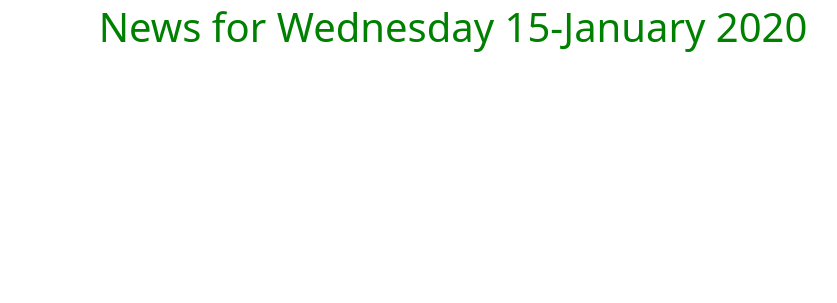
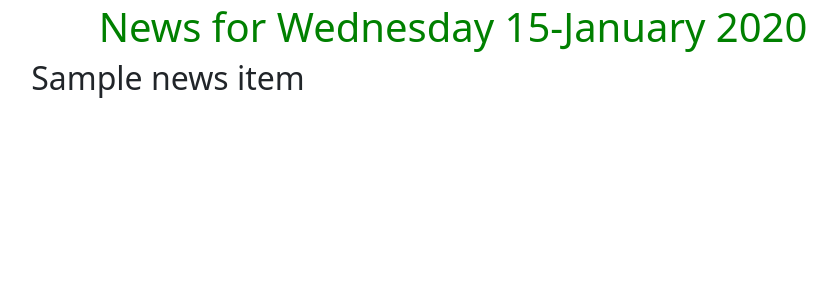
Before and after one commit to Cencious/The-Moringa-tribune, a Django app: template news/templates/all-news/today-news.html in a window 1280 px wide. Shown: the part 43-346 px from the top of the page, without its empty margins (187-1024 px from the left). Run offline with Django 4.2, Linux system fonts and the light colour scheme; the template is opened without the code that fills it: most values are stand-ins (such as "Sample title", 1, 10 or a date in 2020); some libraries are stand-ins or nearby versions.

Commit message:
display todaays news

```diff
--- a/news/templates/all-news/today-news.html
+++ b/news/templates/all-news/today-news.html
@@ -1,4 +1,21 @@
-{% extends 'base.html' %}
-{% block content %}
-{{block.super}}
+{% extends 'base.html' %} {% block content %} {{block.super}}
+
+<div class="container">
+  <!-- Looping through news   -->
+  {% for news_item in news %}
+
+  <div class="row">
+    <!-- displaying News articles -->
+    <div class="col-xs-6 col-sm-6 col-md-6 col-lg-6">
+      <h2 class="text-center">{{ news_item.title }}</h2>
+    </div>
+  </div>
+
+  {% empty %}
+  <div class="row">
+    <h2 class="text-center">There No News Items</h2>
+  </div>
+  {% endfor %}
+</div>
+
 {% endblock %}
```
